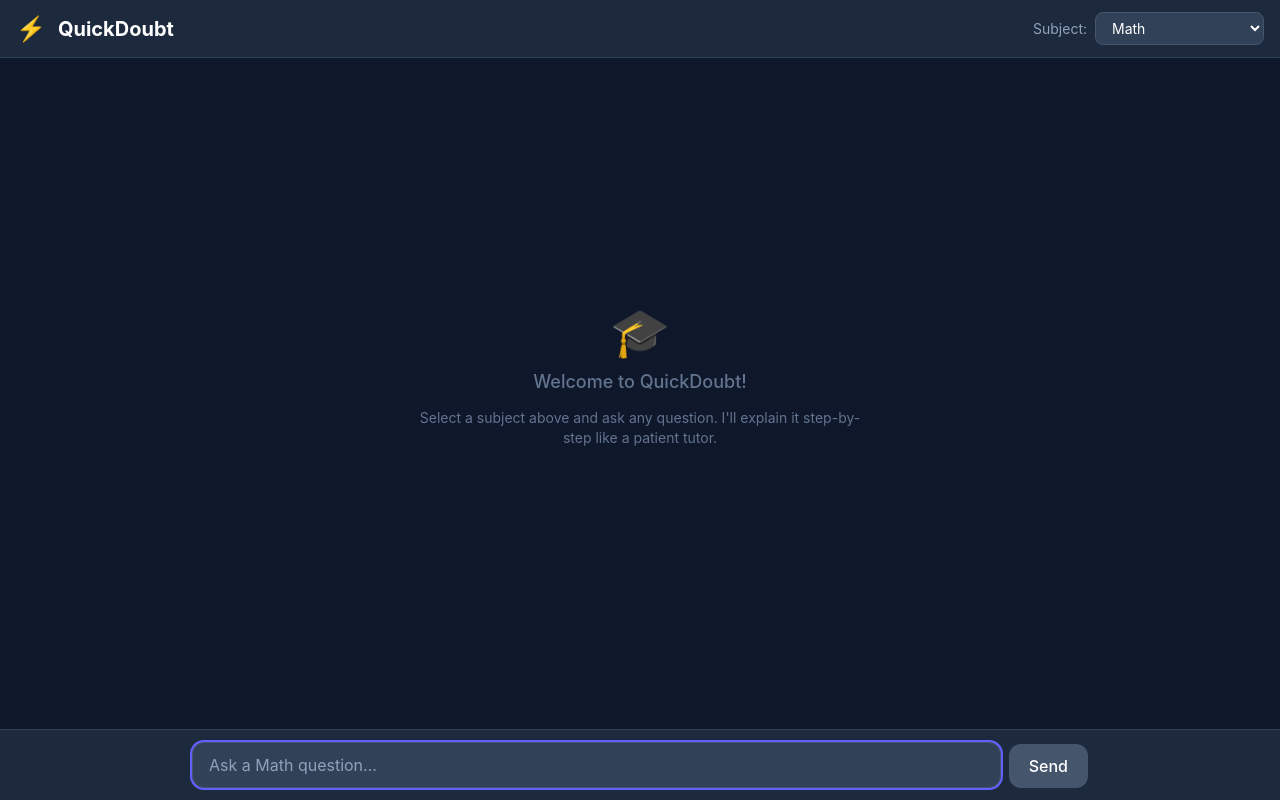
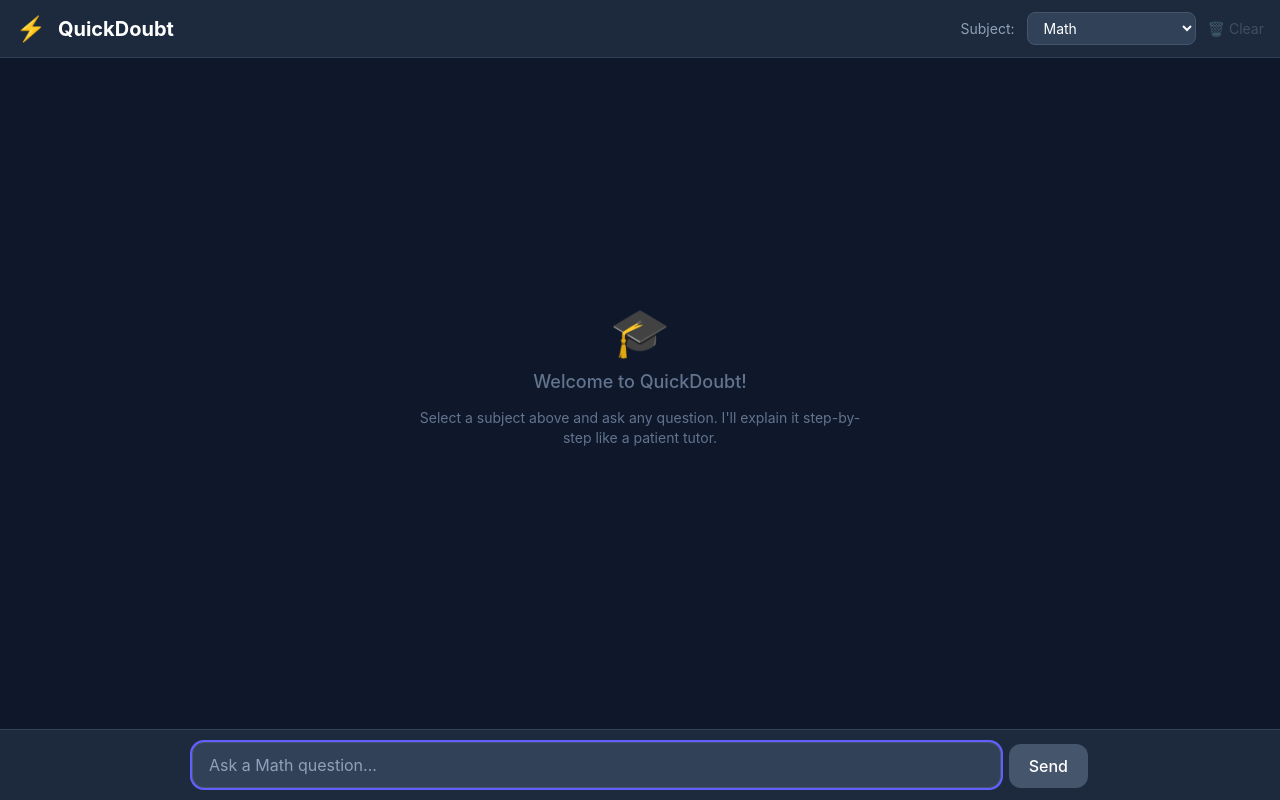
Before and after one commit to varadgosavi69/AI-Chatbot-For-Education, a React (Vite) app in the folder client/: page / in a window 1280 px wide. Built offline with nearby package versions, Linux system fonts and the light colour scheme.

Commit message:
Add clear chat functionality with confirmation

```diff
--- a/client/src/App.tsx
+++ b/client/src/App.tsx
@@ -146,6 +146,18 @@ function App() {
     }
   };
 
+  const handleClearChat = () => {
+    if (messages.length === 0) return;
+    const confirmed = window.confirm(
+      `Clear all ${subject} chat history? This cannot be undone.`
+    );
+    if (confirmed) {
+      setMessages([]);
+      setLastFailedQuestion(null);
+      localStorage.removeItem(getStorageKey(subject));
+    }
+  };
+
   return (
     <div className="flex flex-col h-screen bg-slate-900">
       {/* Header */}
@@ -155,8 +167,8 @@ function App() {
           <h1 className="text-xl font-bold text-white">QuickDoubt</h1>
         </div>
 
-        {/* Subject Selector */}
-        <div className="flex items-center gap-2">
+        {/* Subject Selector + Clear */}
+        <div className="flex items-center gap-3">
           <label htmlFor="subject-select" className="text-sm text-slate-400">
             Subject:
           </label>
@@ -172,6 +184,14 @@ function App() {
               </option>
             ))}
           </select>
+          <button
+            onClick={handleClearChat}
+            disabled={messages.length === 0}
+            className="text-sm text-slate-400 hover:text-red-400 disabled:opacity-30 disabled:cursor-not-allowed transition-colors cursor-pointer"
+            title="Clear chat history for this subject"
+          >
+            🗑️ Clear
+          </button>
         </div>
       </header>
 
```
